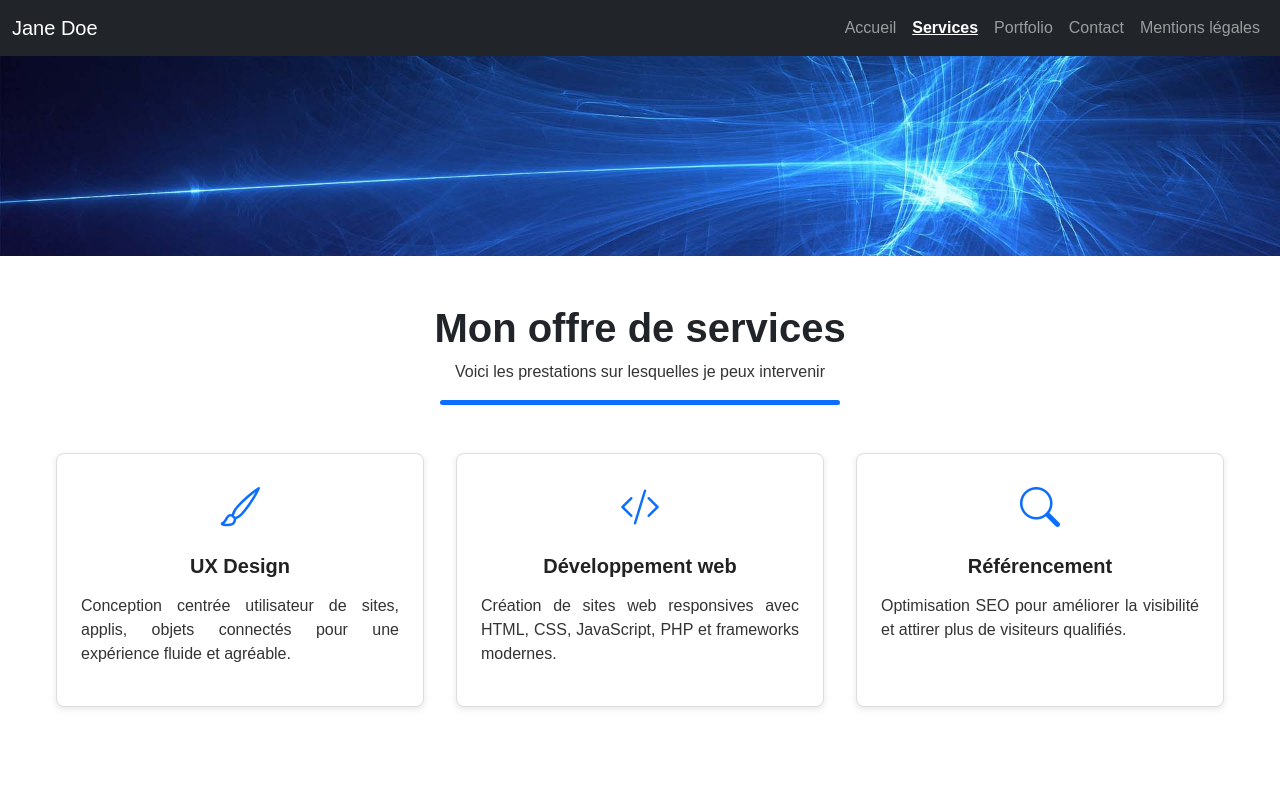
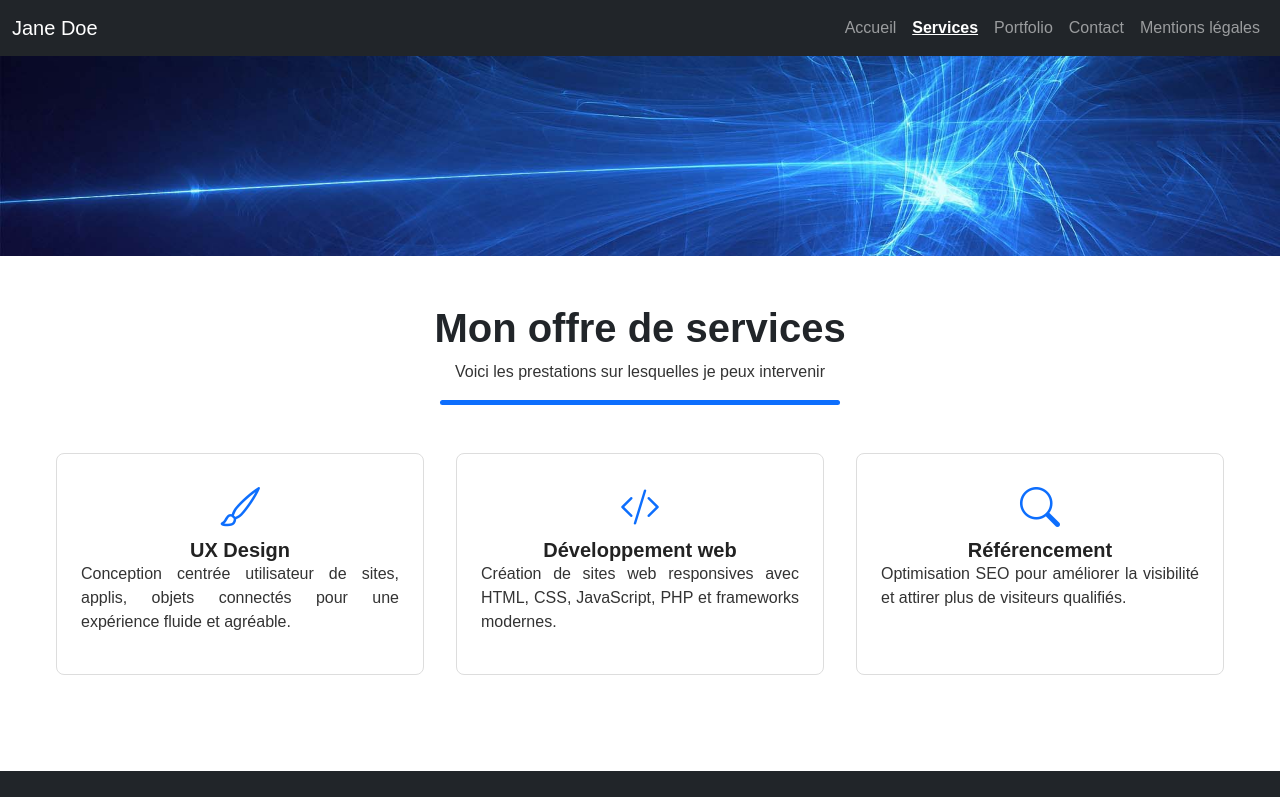
Before and after one commit to Diva-X/portofolio, a React (Create React App) app: page /services in a window 1280 px wide. Shown: the top 797 px of the page. Built offline with nearby package versions, Linux system fonts and the light colour scheme.

Commit message:
hover carte

```diff
--- a/src/components/Card/Card.scss
+++ b/src/components/Card/Card.scss
@@ -1,20 +1,14 @@
 .card-container {
+  background-color: white;
   border: 1px solid #ddd;
   border-radius: 8px;
   padding: 1.5rem;
   text-align: center;
-  max-width: 400px;
-  box-shadow: 0 2px 6px rgba(0, 0, 0, 0.1);
-  display: flex;
-  flex-direction: column;
-  gap: 1rem;
-  background-color: white;
   transition: all 0.3s ease;
 
   &:hover {
     background-color: #efefef;
-    box-shadow: 0 10px 20px rgba(0, 0, 0, 0.2);
-    transform: translateY(-4px);
+    box-shadow: 0 4px 12px rgba(0, 0, 0, 0.25);
   }
 
   .card-icon {
--- a/src/pages/Portfolio/Portfolio.scss
+++ b/src/pages/Portfolio/Portfolio.scss
@@ -60,11 +60,11 @@
 
       display: flex;
       flex-direction: column;
-      /* PAS de max-height, on laisse la hauteur naturelle */
+
 
       .card-image img {
         width: 100%;
-        height: 180px; /* hauteur fixe raisonnable pour image, adapte si besoin */
+        height: 180px;
         object-fit: cover;
         border-radius: 5px;
         margin-bottom: 0.8rem;
```
